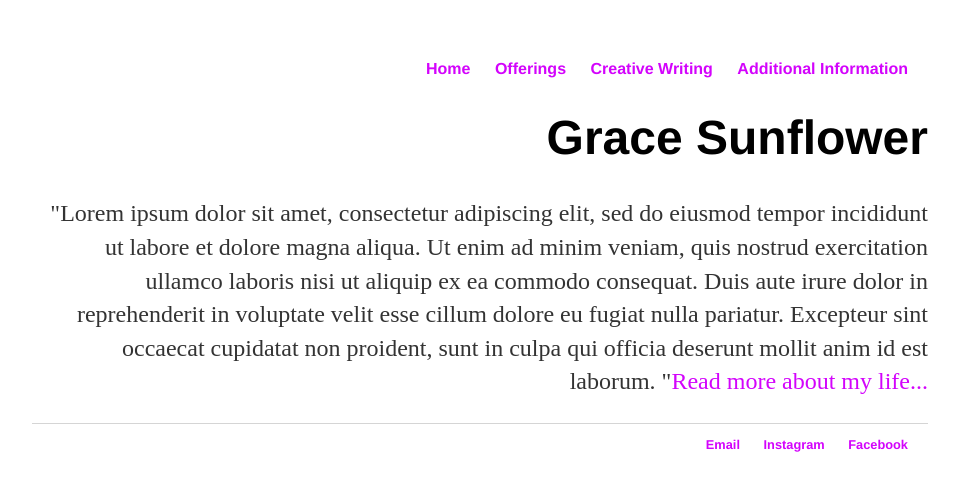
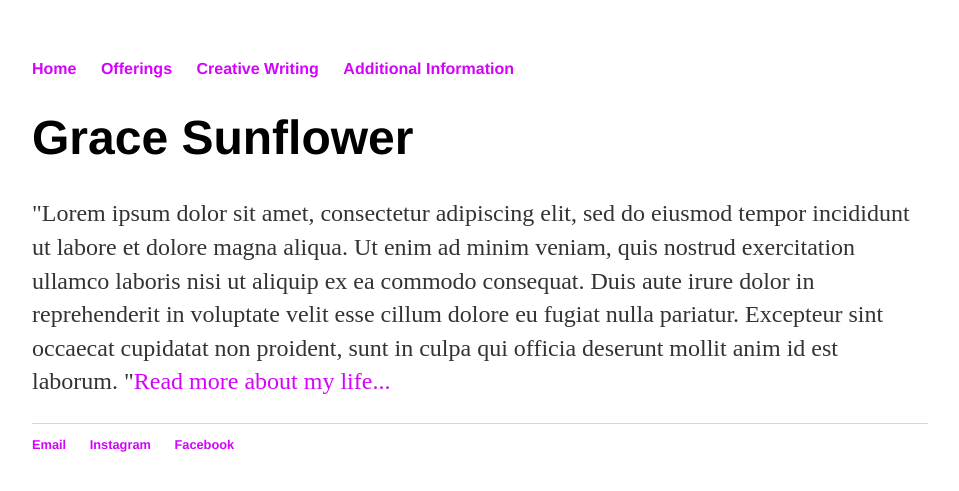
Before and after one commit to Claire-95/GraceWebsite, a Jekyll site: the page built from index.html, in a window 1280 px wide. Shown: the top 491 px of the page, without its empty margins (160-1119 px from the left). Built offline with Jekyll 4.4.1, drawn with Linux system fonts in a browser that asks for light colours.

Commit message:
Update main.css

```diff
--- a/css/main.css
+++ b/css/main.css
@@ -1,19 +1,19 @@
 body {
     margin: 60px auto;
     width: 70%;
-    text-align: right;
+    text-align: centre;
 }
 nav ul, footer ul {
     font-family:'Helvetica', 'Arial', 'Sans-Serif';
     padding: 0px;
     list-style: none;
     font-weight: bold;
-    text-align: right;
+    text-align: centre;
 }
 nav ul li, footer ul li {
     display: inline;
     margin-right: 20px;
-    text-align: right;
+    text-align: centre;
 }
 a {
     text-decoration: none;
```
